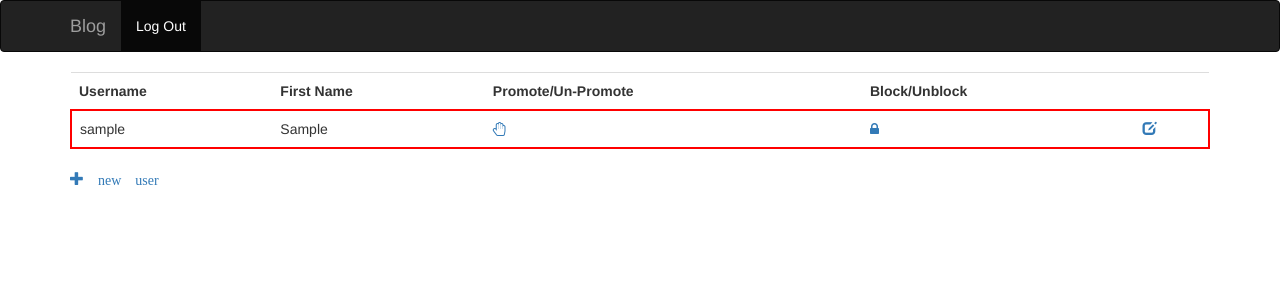
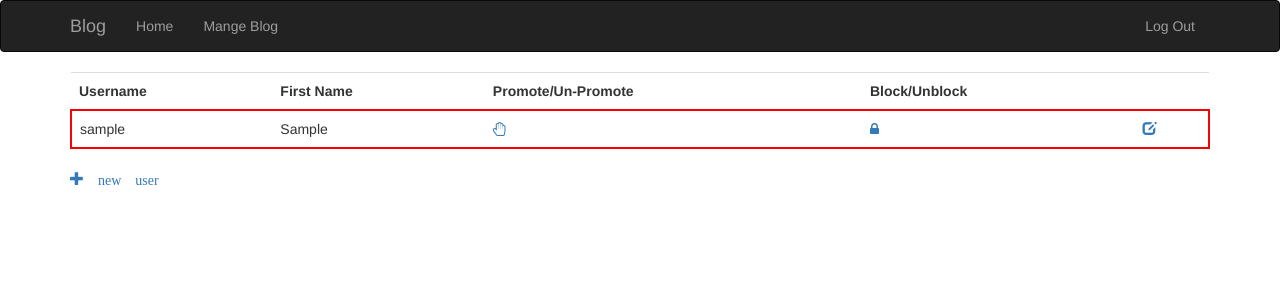
Before and after one commit to NadaBayoumy/DjangoPythonBlog, a Django app: page /users/ in a window 1280 px wide. Shown: the top 300 px of the page. Run offline with Django 3.2, Linux system fonts and the light colour scheme; the visitor is signed in with stand-in values (Sample User, id 1); data comes from the database, SQL or seed files in the repository; some libraries are stand-ins or nearby versions.

Commit message:
editing in navbar of header

```diff
--- a/Blog/BlogApp/templates/BlogApp/header.html
+++ b/Blog/BlogApp/templates/BlogApp/header.html
@@ -9,20 +9,23 @@
           <span class="icon-bar"></span>
           <span class="icon-bar"></span>
         </button>
-      <a class="navbar-brand" href="#">Bolg</a>
+      <a class="navbar-brand" href="/">Bolg</a>
       </div>
 
     <!-- Collect the nav links, forms, and other content for toggling -->
     <div class="collapse navbar-collapse" id="bs-example-navbar-collapse-1">
-    <ul class="nav navbar-nav ul1">
-    <li role="presentation" class="active"><a href="/login/">Log In</a></li>
+    <ul class="nav navbar-nav">
+        <li role="presentation" ><a href="/">Home</a></li>
+    </ul>
+    <ul class="nav navbar-nav navbar-right">
+    <li role="presentation" ><a href="/login/">Log In</a></li>
     <li role="presentation"><a href="/registration">Register</a></li>
     </ul>
     </div><!-- /.navbar-collapse -->
     </div><!-- /.container-fluid -->
   </nav>
 
-{% elif not request.user.is_super %}
+{% elif not request.user.is_superuser %}
 <nav class="navbar navbar-inverse">
     <div class="container">
     <!-- Brand and toggle get grouped for better mobile display -->
@@ -33,13 +36,16 @@
           <span class="icon-bar"></span>
           <span class="icon-bar"></span>
         </button>
-      <a class="navbar-brand" href="#">Blog</a>
+      <a class="navbar-brand" href="/">Blog</a>
       </div>
 
     <!-- Collect the nav links, forms, and other content for toggling -->
     <div class="collapse navbar-collapse" id="bs-example-navbar-collapse-1">
-    <ul class="nav navbar-nav ul1">
-    <li role="presentation" class="active"><a href="/logout/">Log Out</a></li>
+    <ul class="nav navbar-nav">
+        <li role="presentation" ><a href="/">Home</a></li>
+    </ul>
+    <ul class="nav navbar-nav navbar-right">
+    <li role="presentation" ><a href="/logout/">Log Out</a></li>
 
     </ul>
     </div><!-- /.navbar-collapse -->
@@ -57,14 +63,17 @@
           <span class="icon-bar"></span>
           <span class="icon-bar"></span>
         </button>
-      <a class="navbar-brand" href="#">Blog</a>
+      <a class="navbar-brand" href="/">Blog</a>
       </div>
 
     <!-- Collect the nav links, forms, and other content for toggling -->
     <div class="collapse navbar-collapse" id="bs-example-navbar-collapse-1">
-    <ul class="nav navbar-nav ul1">
-    <li role="presentation" class="active"><a href="/logout/">Log Out</a></li>
-    <li role="presentation"><a href="/mange/">Mange Blog</a></li>
+    <ul class="nav navbar-nav">
+    <li role="presentation"><a href="/">Home</a></li>
+    <li role="presentation"><a href="/manage">Mange Blog</a></li>
+    </ul>
+    <ul class="nav navbar-nav navbar-right ">
+        <li role="presentation" ><a href="/logout/">Log Out</a></li>
     </ul>
     </div><!-- /.navbar-collapse -->
     </div><!-- /.container-fluid -->
```
